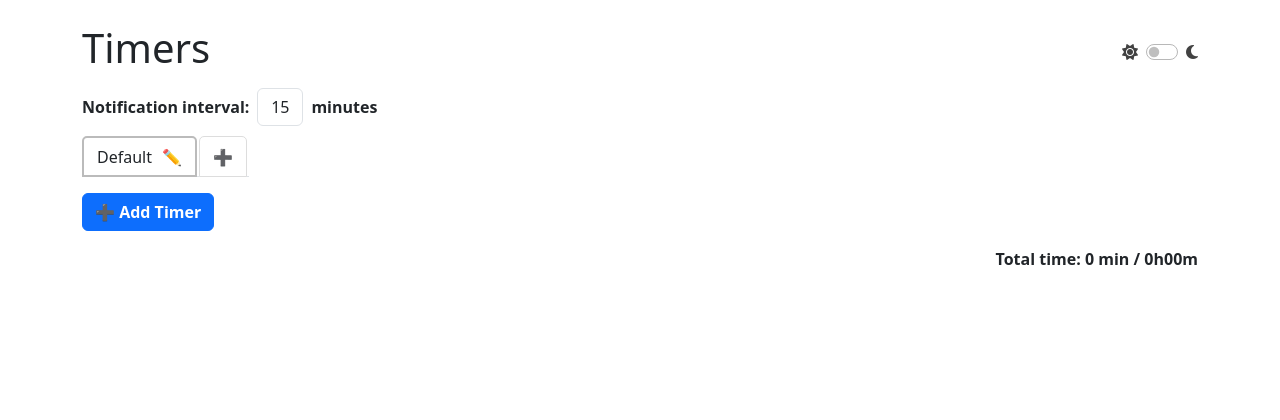
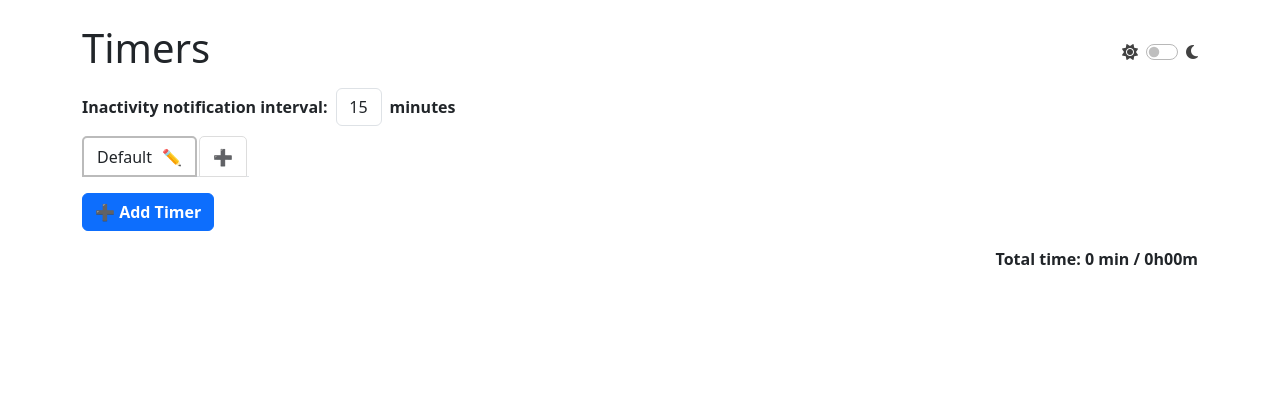
Before and after one commit to watista/dynamic-timers, a Django app: page / in a window 1280 px wide. Shown: the top 420 px of the page. Run offline with Django 4.2, Linux system fonts and the light colour scheme.

Commit message:
fix label

```diff
--- a/timers_app/templates/index.html
+++ b/timers_app/templates/index.html
@@ -38,7 +38,7 @@
 
     <!-- Alert interval input -->
     <div class="mb-2 d-flex align-items-center fw-semibold gap-2">
-        <label for="inactivity-time">Notification interval:</label>
+        <label for="inactivity-time">Inactivity notification interval:</label>
         <div class="d-flex align-items-center gap-2">
             <input type="number" id="inactivity-time" class="form-control" min="1" step="1">
             <span>minutes</span>
```
